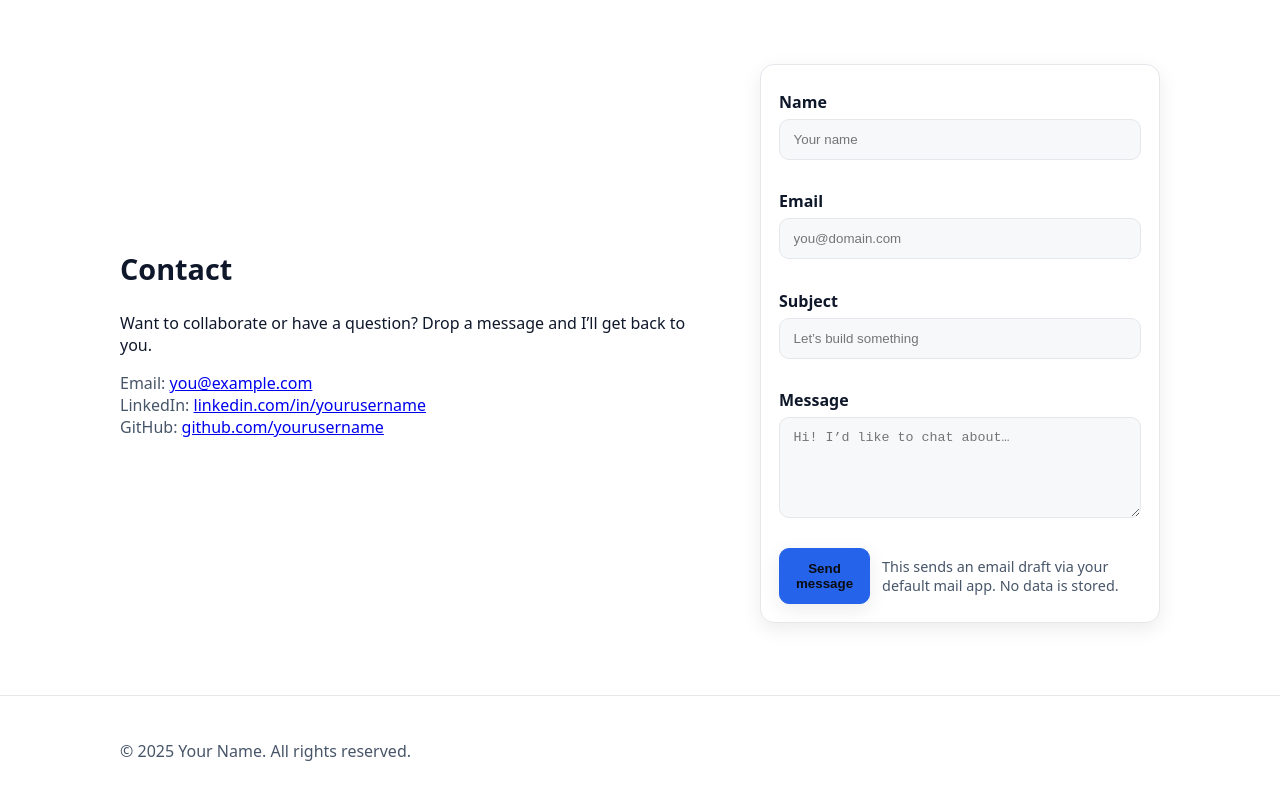
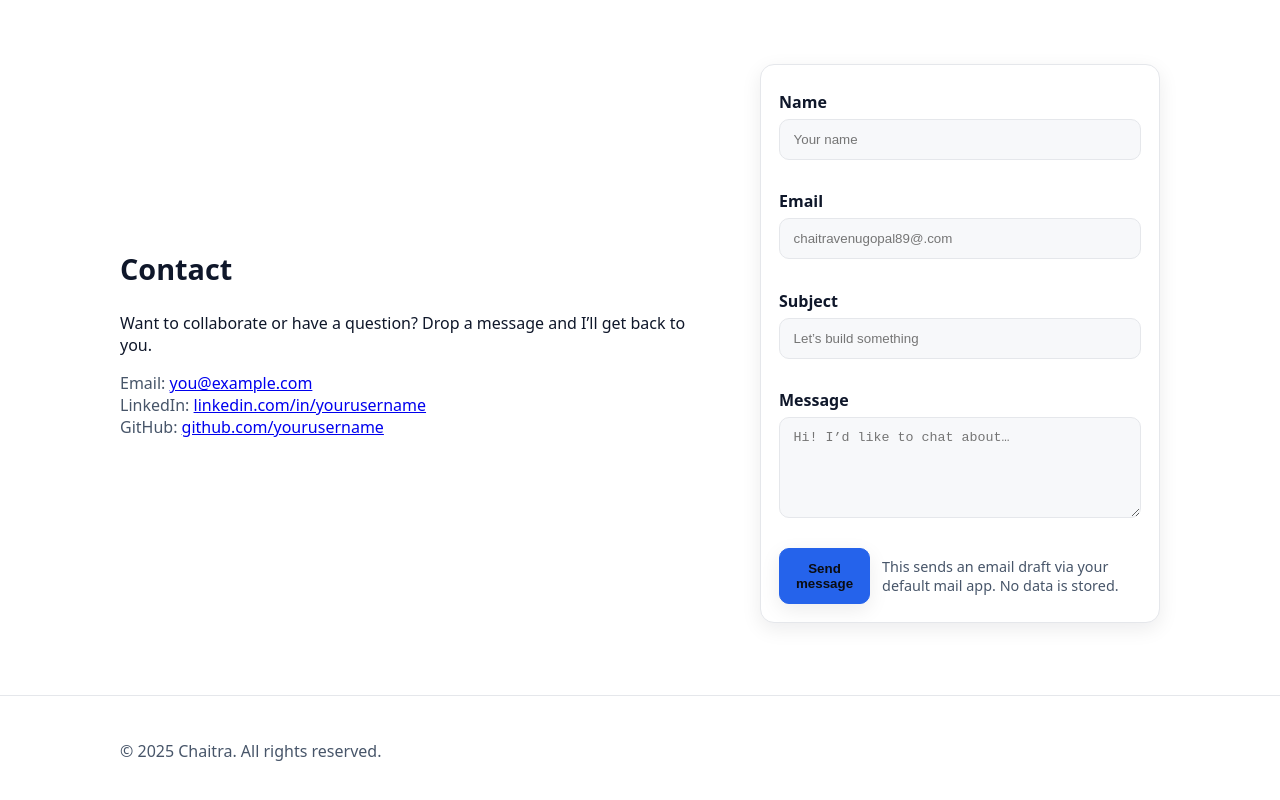
Before and after one commit to 2410030171-Chaitra/Portfolio, a plain HTML site: page index.html in a window 1280 px wide. Shown: the part 1183-1983 px from the top of the page. Drawn offline with Linux system fonts and the light colour scheme.

Commit message:
initial commit

```diff
--- a/index.html
+++ b/index.html
@@ -184,7 +184,7 @@
             </div>
             <div class="form-row">
               <label for="email">Email</label>
-              <input id="email" name="email" type="email" autocomplete="email" placeholder="you@domain.com" required />
+              <input id="email" name="email" type="email" autocomplete="email" placeholder="chaitravenugopal89@.com" required />
               <small class="error" data-for="email"></small>
             </div>
             <div class="form-row">
@@ -208,7 +208,7 @@
 
     <footer class="site-footer">
       <div class="container">
-        <p>© <span id="year"></span> Your Name. All rights reserved.</p>
+        <p>© <span id="year"></span> Chaitra. All rights reserved.</p>
       </div>
     </footer>
   </body>
```
